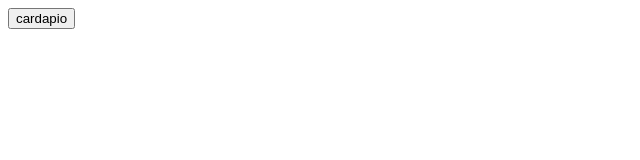
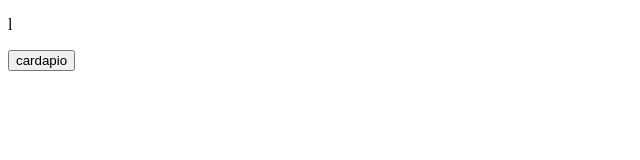
Before and after one commit to PedroLael/rango11, a plain HTML site: page cardapio/index.html in a window 1280 px wide. Shown: the whole page, without its empty margins (0-640 px from the left). Drawn offline with Linux system fonts and the light colour scheme.

Commit message:
Update index.html

```diff
--- a/cardapio/index.html
+++ b/cardapio/index.html
@@ -6,6 +6,7 @@
     <title>Document</title>
 </head>
 <body>
+    <p>l</p>
     <a href="cardapio.jpeg" download="cardapio.jpeg"><button>cardapio</button></a>
 </body>
 </html>
```
